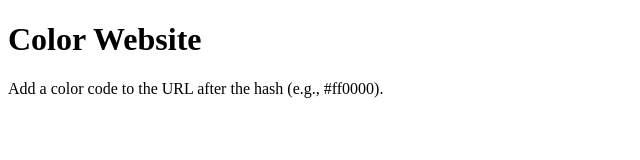
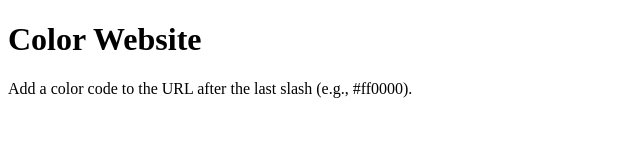
Before and after one commit to eThisDeveloper/color, a plain HTML site: page index.html in a window 1280 px wide. Shown: the full height of the page, 0-640 px from the left. Drawn offline with Linux system fonts and the light colour scheme.

Commit message:
Update index.html

```diff
--- a/index.html
+++ b/index.html
@@ -21,6 +21,6 @@
 </head>
 <body>
   <h1>Color Website</h1>
-  <p>Add a color code to the URL after the hash (e.g., #ff0000).</p>
+  <p>Add a color code to the URL after the last slash (e.g., #ff0000).</p>
 </body>
 </html>
```
